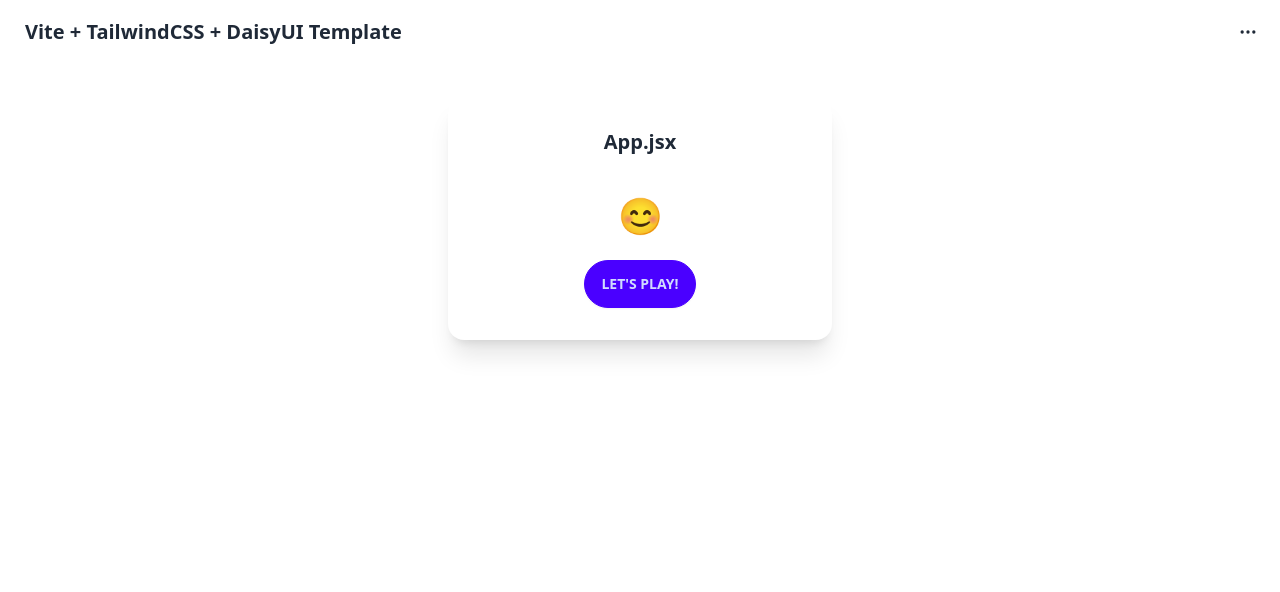
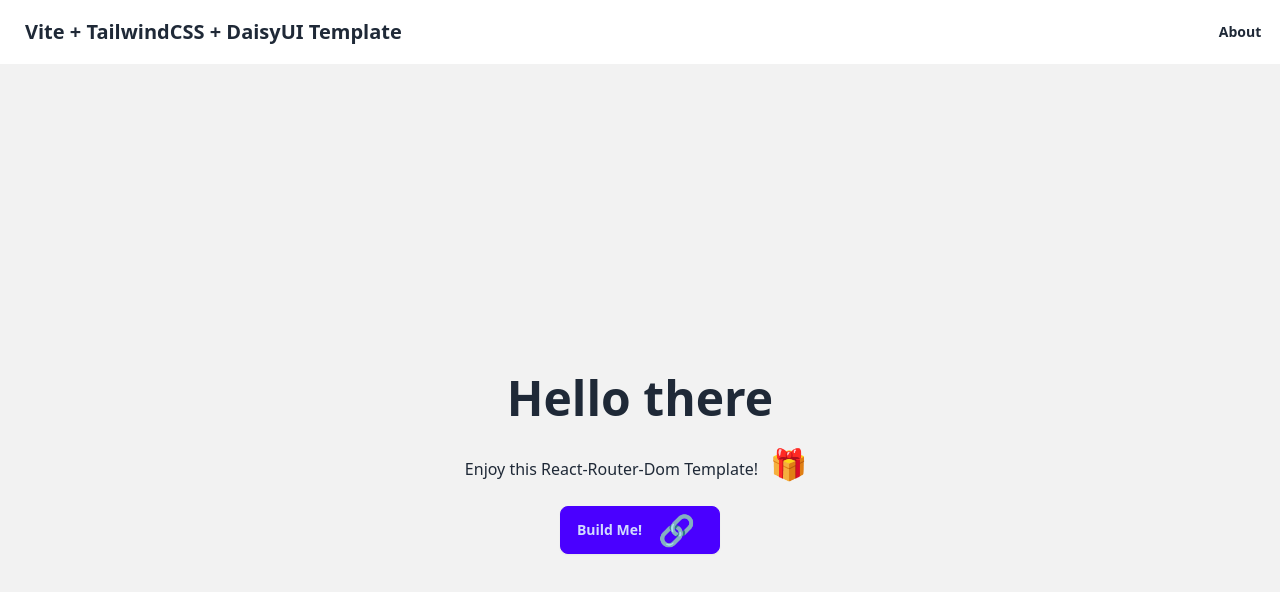
Before and after one commit to chukalicious/routes, a React (Vite) app: page / in a window 1280 px wide. Shown: the top 592 px of the page. Built offline with nearby package versions, Linux system fonts and the light colour scheme.

Commit message:
Add new files and components for initial setup

```diff
--- /dev/null
+++ b/db.json
@@ -0,0 +1,3 @@
+{
+    "data" : []
+}
--- a/src/App.jsx
+++ b/src/App.jsx
@@ -1,23 +1,24 @@
 import React from "react";
-import Navbar from "./components/Navbar";
+import MainLayout from "./layouts/MainLayout";
+import Home from "./components/Home"
+import About from "./pages/About";
+import { Route, createBrowserRouter, createRoutesFromElements, RouterProvider } from "react-router-dom"
 
 const App = () => {
+
+  const router = createBrowserRouter(
+    createRoutesFromElements(
+      <Route path="/" element={<MainLayout />}>
+        <Route path="/" element={<Home />} />
+        <Route path="about" element={<About />} />
+        <Route path="*" element={<h1>404</h1>} />
+      </Route>)
+  );
   return (
     <>
-      <Navbar />
-      <div className="flex w-full">
-        <div className="card w-96 bg-base-100 shadow-xl mx-auto mt-8">
-          <div className="card-body items-center">
-            <h2 className="card-title mb-8">App.jsx</h2>
-            <p className="text-4xl">😊</p>
-            <div className="card-actions justify-center">
-              <button className="btn btn-primary rounded-full uppercase mt-4">
-                let's play!
-              </button>
-            </div>
-          </div>
-        </div>
-      </div>
+
+      <RouterProvider router={router} />
+
     </>
   );
 };
--- /dev/null
+++ b/src/components/Home.jsx
@@ -0,0 +1,18 @@
+import React from 'react'
+
+const Home = () => {
+    return (
+        <div className="hero min-h-screen bg-base-200">
+            <div className="hero-content text-center">
+                <div className="max-w-md">
+                    <h1 className="text-5xl font-bold">Hello there</h1>
+                    <p className="py-6">Enjoy this React-Router-Dom Template! <span className='text-3xl mx-2'>🎁</span></p>
+                    <a href="https://daisyui.com/components/" target='_blank'><button className="btn btn-primary">Build Me! <span className='text-3xl mx-2'>🔗</span></button></a>
+
+                </div>
+            </div>
+        </div>
+    )
+}
+
+export default Home
--- a/src/components/Navbar.jsx
+++ b/src/components/Navbar.jsx
@@ -1,31 +1,22 @@
 import React from "react";
+import { Link } from "react-router-dom";
 
 const Navbar = () => {
     return (
         <div className="navbar bg-base-100">
             <div className="flex-1">
-                <a className="btn btn-ghost text-xl">Vite + TailwindCSS + DaisyUI Template</a>
+                <Link to="/" className="btn btn-ghost text-xl">Vite + TailwindCSS + DaisyUI Template</Link>
             </div>
             <div className="flex-none">
-                <div className="tooltip tooltip-bottom" data-tip="Build Me! 🏗️">
-                    <button className="btn btn-square btn-ghost">
-                        <svg
-                            xmlns="http://www.w3.org/2000/svg"
-                            fill="none"
-                            viewBox="0 0 24 24"
-                            className="inline-block w-5 h-5 stroke-current"
-                        >
-                            <path
-                                strokeLinecap="round"
-                                strokeLinejoin="round"
-                                strokeWidth="2"
-                                d="M5 12h.01M12 12h.01M19 12h.01M6 12a1 1 0 11-2 0 1 1 0 012 0zm7 0a1 1 0 11-2 0 1 1 0 012 0zm7 0a1 1 0 11-2 0 1 1 0 012 0z"
-                            ></path>
-                        </svg>
+
+                <Link to="/about">
+                    <button className="btn btn-square btn-ghost mr-2">
+                        About
                     </button>
-                </div>
+                </Link>
             </div>
         </div>
+
     );
 };
 
--- /dev/null
+++ b/src/layouts/MainLayout.jsx
@@ -0,0 +1,14 @@
+import React from 'react'
+import Navbar from '../components/Navbar'
+import { Outlet } from 'react-router-dom'
+
+const MainLayout = () => {
+    return (
+        <div>
+            <Navbar />
+            <Outlet />
+        </div>
+    )
+}
+
+export default MainLayout
--- /dev/null
+++ b/src/pages/About.jsx
@@ -0,0 +1,14 @@
+import React from 'react'
+
+const About = () => {
+    return (
+        <div className="mockup-browser border bg-base-300 my-[5rem] mx-auto w-[85%]">
+            <div className="mockup-browser-toolbar">
+                <div className="input">https://yourapp.com</div>
+            </div>
+            <div className="flex justify-center px-4 py-16 bg-base-200">Hello!</div>
+        </div>
+    )
+}
+
+export default About
```
Also changed, not shown: package.json (+5 -2 lines), 1 other file (tests, documents, lock files or other folders).
